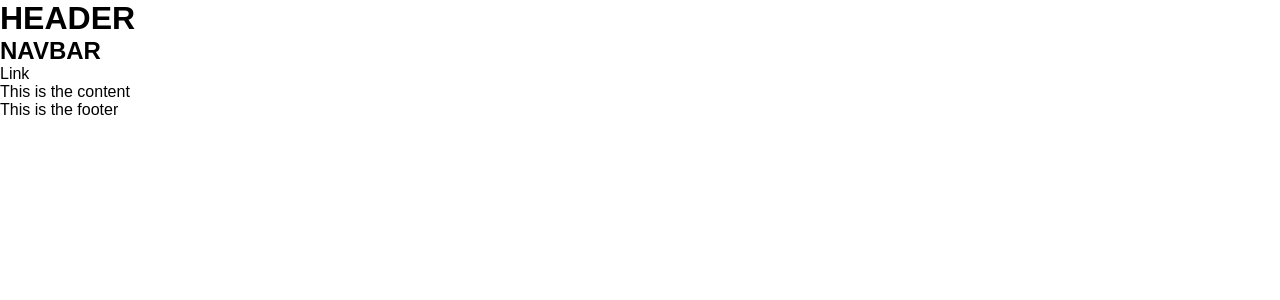
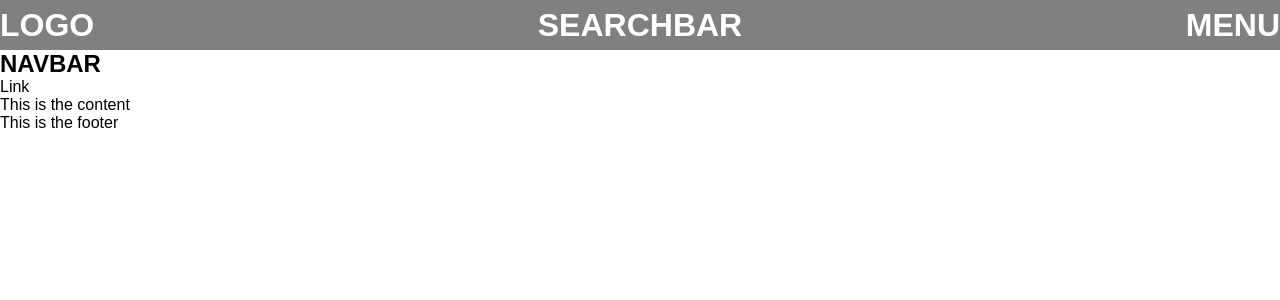
Before and after one commit to wingsown/reddit-mini, a React (Create React App) app: page / in a window 1280 px wide. Shown: the top 300 px of the page. Built offline with nearby package versions, Linux system fonts and the light colour scheme.

Commit message:
add styles to Header

```diff
--- a/src/components/Header/Header.js
+++ b/src/components/Header/Header.js
@@ -1,3 +1,4 @@
+import headerCSS from './header.module.css'
 import { useNavigate } from "react-router-dom"
 
 const Header = ({navVisible, setNavVisible}) => {
@@ -14,8 +15,10 @@ const Header = ({navVisible, setNavVisible}) => {
     }
 
     return (
-        <header>
-            <h1>HEADER</h1>
+        <header className={headerCSS.header}>
+            <h1>LOGO</h1>
+            <h1>SEARCHBAR</h1>
+            <h1>MENU</h1>
         </header>
     )
 }
--- /dev/null
+++ b/src/components/Header/header.module.css
@@ -0,0 +1,12 @@
+.header {
+    height: 50px;
+    margin: 0;
+    background: gray;
+    color: white;
+    text-align: center;
+    display: flex;
+    flex-wrap: wrap;
+    justify-content: space-between;
+    align-items: center;
+    justify-items: center;
+}
```
